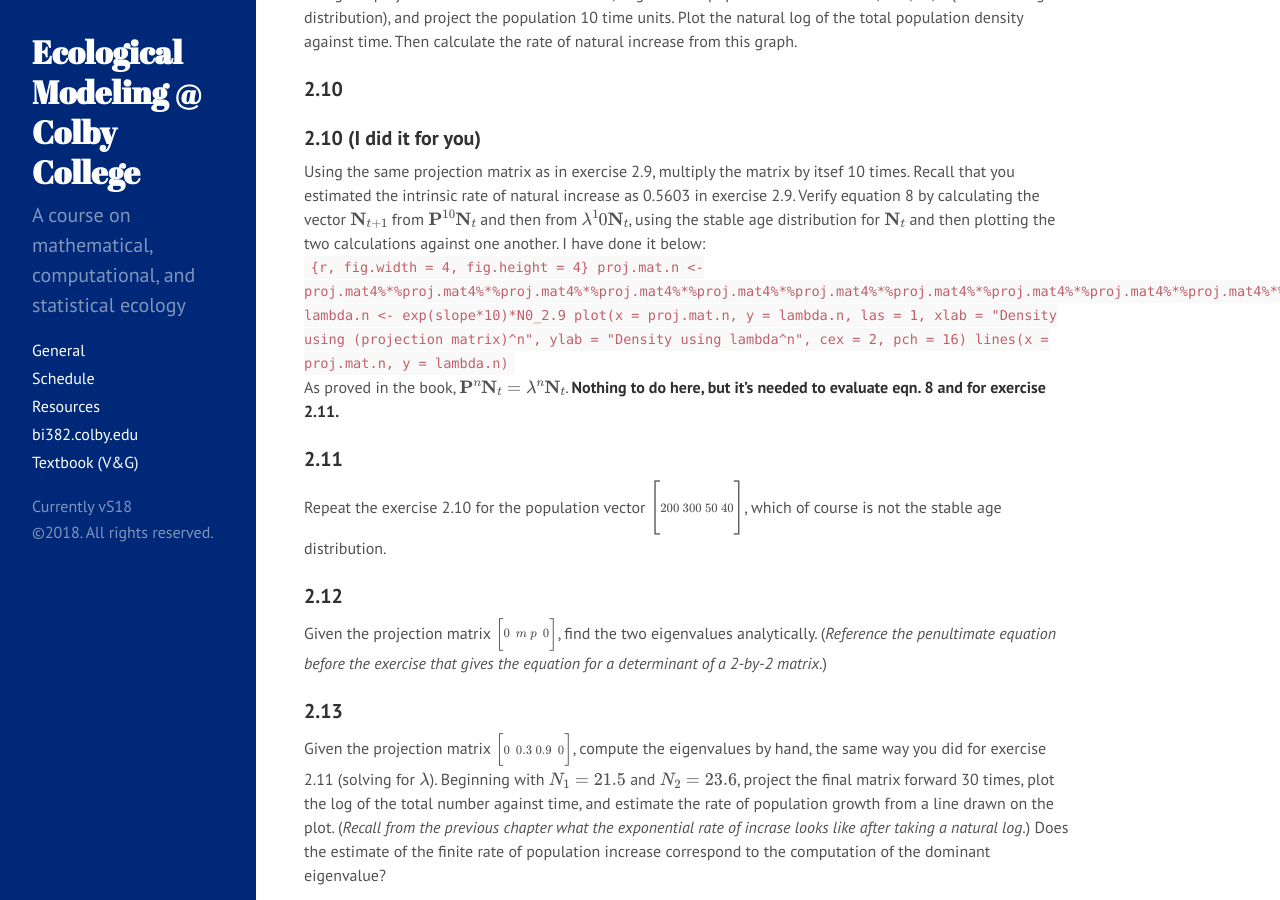
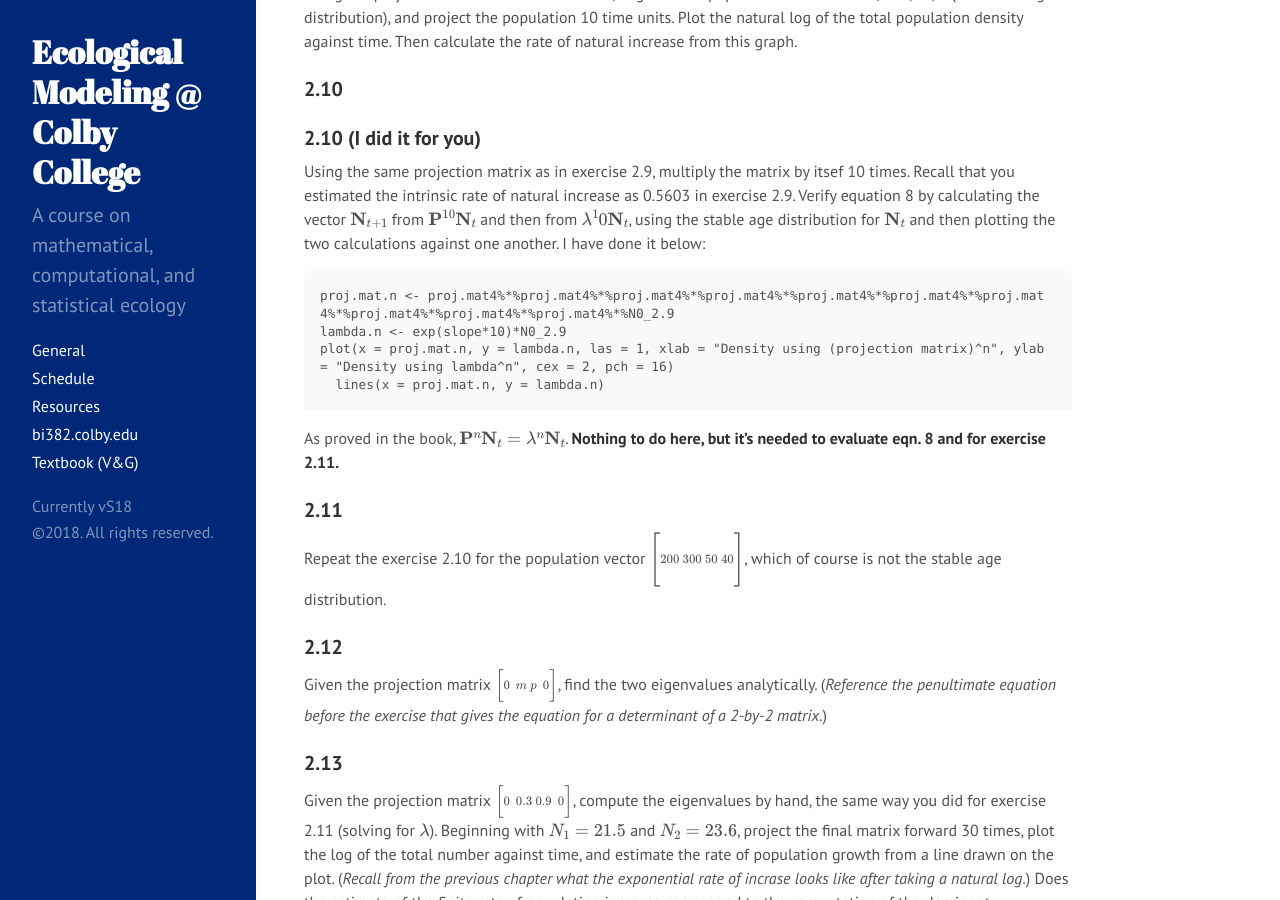
Before and after one commit to ColbyEcology/BI382_2018_Spring, a Jekyll site: the page built from Assignments/LectureNotebooks/Ch2_Notebook.md, in a window 1280 px wide and 900 px high, scrolled down 1434 px. Built offline with Jekyll 4.4.1, drawn with Linux system fonts in a browser that asks for light colours; formulas are drawn with MathJax 3.

Commit message:
fix code block in lecnb2

````diff
--- a/Assignments/LectureNotebooks/Ch2_Notebook.md
+++ b/Assignments/LectureNotebooks/Ch2_Notebook.md
@@ -57,7 +57,7 @@ Using the projection matrix from exercise 2.4, begin with a population vector of
 ### 2.10
 ### 2.10 (I did it for you)
 Using the same projection matrix as in exercise 2.9, multiply the matrix by itsef 10 times. Recall that you estimated the intrinsic rate of natural increase as 0.5603 in exercise 2.9. Verify equation 8 by calculating the vector $\mathbf{N}_{t+1}$ from $\mathbf{P}^{10}\mathbf{N}_t$ and then from $\lambda ^10\mathbf{N}_t$, using the stable age distribution for $\mathbf{N}_t$ and then plotting the two calculations against one another. I have done it below:
-```{r, fig.width = 4, fig.height = 4}
+```
 proj.mat.n <- proj.mat4%*%proj.mat4%*%proj.mat4%*%proj.mat4%*%proj.mat4%*%proj.mat4%*%proj.mat4%*%proj.mat4%*%proj.mat4%*%proj.mat4%*%N0_2.9
 lambda.n <- exp(slope*10)*N0_2.9
 plot(x = proj.mat.n, y = lambda.n, las = 1, xlab = "Density using (projection matrix)^n", ylab = "Density using lambda^n", cex = 2, pch = 16)
````
